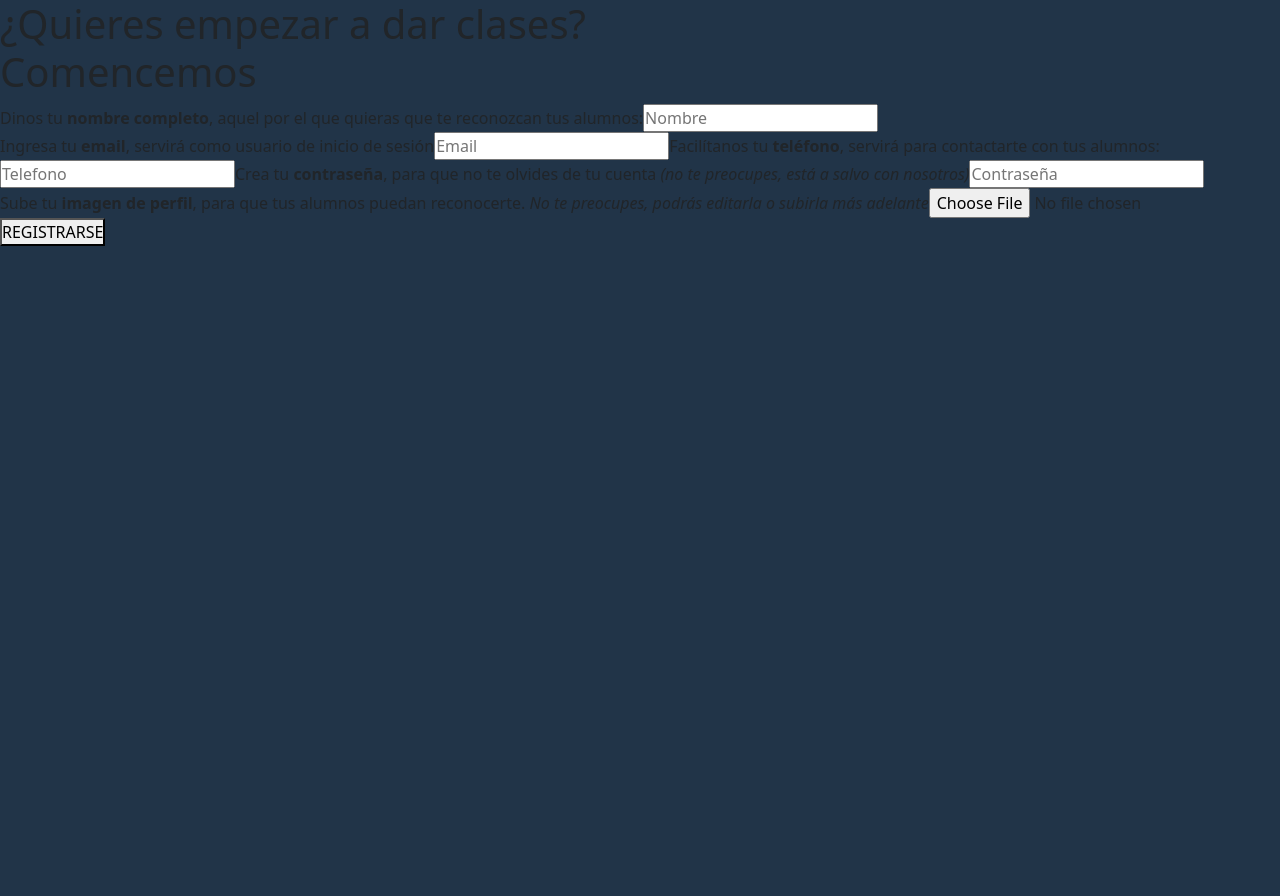
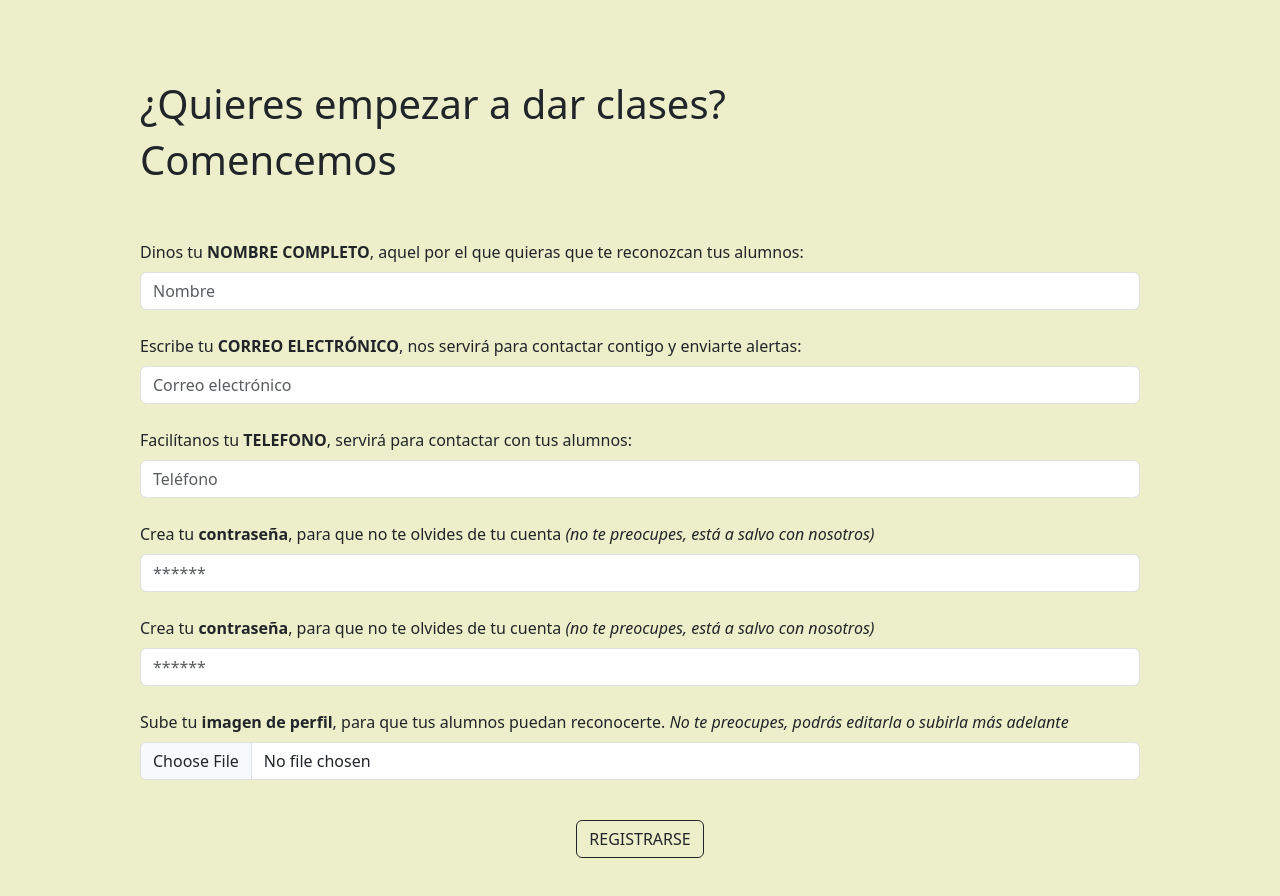
Before and after one commit to javixyloque/Tonalya, a React (Vite) app in the folder Frontend/: page /formprofesor in a window 1280 px wide. Shown: the top 896 px of the page. Before the commit the page ends 800 px from the top, so only its background shows below. Built offline with nearby package versions, Linux system fonts and the light colour scheme.

Commit message:
Bootstrap Form REVISAR

```diff
--- a/Frontend/src/Home.jsx
+++ b/Frontend/src/Home.jsx
@@ -1,14 +1,14 @@
 import { Link } from 'react-router-dom';
 import {Button, Card, Container, Row, Col} from 'react-bootstrap'
 // import './Home.css';
-
+import TopBanner from './components/templates/TopBanner';
 // PALETA DE COLORES
 // https://colorhunt.co/palette/21344854779294b4c1ecefca
 
 const  Home = () => {
     return (
         <>
-
+        <TopBanner/>
         <Container>
             <Row>
                <Col sm={12} >
--- a/Frontend/src/components/FormProfesor.jsx
+++ b/Frontend/src/components/FormProfesor.jsx
@@ -1,39 +1,49 @@
 
-// import {useState} from "react";
+import {useState} from "react";
 // import {SyncLoader} from "react-spinners"
 import { useNavigate } from 'react-router-dom';
 import { codificarImagen64 } from "../functions/codificar.js";
+import {Container, Row, Col, Button, Form} from "react-bootstrap"
 import "./formprofesor.css";
 const FormProfesor = () => {
     const navigate = new useNavigate();
+    const [validated, setValidated] = useState(false);
+    const [nombre, setNombre] = useState('');
+    const [email, setEmail] = useState('');
+    const [telefono, setTelefono] = useState('');
+    const [contrasenya, setContrasenya] = useState('');
+    const [imagen, setImagen]  = useState('');
 
         const enviarFormulario = async (event) => {
+            const formulario =  event.currentTarget;
             event.preventDefault();
+            if (formulario.checkValidity() === false ) {
+                event.stopPropagation();
+                setValidated(true)
+            }
 
-            const nombre = event.target.nombre.value;
-            const email = event.target.email.value;
-            const telefono = event.target.telefono.value;
-            const password = event.target.password.value;
-            let imagen = event.target.imagen.files[0] || null;
 
-            let imagenCodificada = null;
+
+
+
+            let imagenCodificada = undefined;
 
             if (imagen){
-                imagenCodificada = await codificarImagen64(imagen);
+                imagenCodificada = await codificarImagen64(imagen) || undefined;
             }
+
 
             const datosFormulario = JSON.stringify({
                 nombre: nombre,
                 email: email,
                 telefono: telefono,
-                password: password,
+                password: contrasenya,
                 imagen: imagenCodificada
             })
 
 
             try {
                 const response = await fetch('http://localhost:5000/profesor', {
-
                     method: 'POST',
                     headers: {
                         'Content-Type': 'application/json',
@@ -42,10 +52,11 @@ const FormProfesor = () => {
                 });
                 const insert = await response.json();
                 if (response.ok) {
-                    console.log('Formulario enviado correctamente', insert);
+                    setValidated(true);
                     navigate('/profesores');
                 } else {
                     console.error('Error al enviar el formulario', insert);
+                    setValidated(true);
                 }
             } catch (error) {
                 console.error('Error de red:', error);
@@ -58,21 +69,107 @@ const FormProfesor = () => {
 
             return (
                 <>
-                <h1>¿Quieres empezar a dar clases? <br />Comencemos</h1>
-                <form onSubmit={enviarFormulario}>
-                    <label htmlFor="nombre">Dinos tu <strong>nombre completo</strong>, aquel por el que quieras que te reconozcan tus alumnos:</label>
-                    <input type="text" name="nombre"  placeholder="Nombre" />
-                    <label htmlFor="email">Ingresa tu <strong>email</strong>, servirá como usuario de inicio de sesión</label>
-                    <input type="email" name="email" placeholder="Email" />
-                    <label htmlFor="telefono">Facilítanos tu <strong>teléfono</strong>, servirá para contactarte con tus alumnos:</label>
-                    <input type="text" name="telefono" placeholder="Telefono" />
-                    <label htmlFor="contraseña">Crea tu <strong>contraseña</strong>, para que no te olvides de tu cuenta <em>(no te preocupes, está a salvo con nosotros)</em></label>
-                    <input type="password" name="password"   placeholder="Contraseña" />
-                    <label htmlFor="imagen">Sube tu <strong>imagen de perfil</strong>, para que tus alumnos puedan reconocerte. <em>No te preocupes, podrás editarla o subirla más adelante</em></label>
-                    <input type="file" name="imagen" />
+                <Container style={{maxWidth: "80vw"}}>
+                    <Row className="mb-5" >
+                        <Col sm={12}>
+                            <h1>¿Quieres empezar a dar clases?</h1>
+                        </Col>
+                        <Col sm={12}>
+                            <h1>Comencemos</h1>
+                        </Col>
 
-                    <button type="submit">REGISTRARSE</button>
-                </form>
+                    </Row>
+                    <Row>
+                        <Form noValidate validated={validated} onSubmit={enviarFormulario} method="POST" encType="multipart/form-data">
+
+
+
+
+                            <Form.Group as={Col} md={12} className="mb-4" >
+                                <Form.Label>Dinos tu <strong>NOMBRE COMPLETO</strong>, aquel por el que quieras que te reconozcan tus alumnos:</Form.Label>
+                                <Form.Control
+                                    required
+                                    type="text"
+                                    placeholder="Nombre"
+                                    value={nombre}
+                                    onChange={(e) => setNombre(e.target.value)}
+                                    // defaultValue="Mark"
+                                />
+                            </Form.Group>
+
+                            <Form.Group as={Col} md={12} className="mb-4" >
+                                <Form.Label>Escribe tu <strong>CORREO ELECTRÓNICO</strong>, nos servirá para contactar contigo y enviarte alertas:</Form.Label>
+                                <Form.Control
+                                    required
+                                    type="email"
+                                    placeholder="Correo electrónico"
+                                    value={email}
+                                    onChange={(e) => setEmail(e.target.value)}
+                                    // defaultValue="Mark"
+                                />
+                            </Form.Group>
+
+                            <Form.Group as={Col} md={12} className="mb-4" >
+                                <Form.Label>Facilítanos tu <strong>TELEFONO</strong>, servirá para contactar con tus alumnos:</Form.Label>
+                                <Form.Control
+                                    required
+                                    type="text"
+                                    placeholder="Teléfono"
+                                    value={telefono}
+                                    onChange={(e) => setTelefono(e.target.value)}
+                                    // defaultValue="Mark"
+                                />
+                            </Form.Group>
+                            <Form.Group as={Col} md={12} className="mb-4" >
+                                <Form.Label>Crea tu <strong>contraseña</strong>, para que no te olvides de tu cuenta <em>(no te preocupes, está a salvo con nosotros)</em></Form.Label>
+                                <Form.Control
+                                    required
+                                    type="password"
+                                    placeholder="******"
+                                    value={contrasenya}
+                                    onChange={(e) => setContrasenya(e.target.value)}
+                                    // defaultValue="Mark"
+                                />
+                            </Form.Group>
+                            <Form.Group as={Col} md={12} className="mb-4" >
+                                <Form.Label>Crea tu <strong>contraseña</strong>, para que no te olvides de tu cuenta <em>(no te preocupes, está a salvo con nosotros)</em></Form.Label>
+                                <Form.Control
+                                    required
+                                    type="password"
+                                    placeholder="******"
+                                    value={contrasenya}
+                                    onChange={(e) => setContrasenya(e.target.value)}
+                                    // defaultValue="Mark"
+                                />
+                            </Form.Group>
+
+                            <Form.Group className="position-relative mb-3">
+                                <Form.Label>Sube tu <strong>imagen de perfil</strong>, para que tus alumnos puedan reconocerte. <em>No te preocupes, podrás editarla o subirla más adelante</em></Form.Label>
+                                <Form.Control
+                                type="file"
+                                required
+                                value={imagen}
+                                onChange={(e) => setImagen(e.target.value)}
+                                />
+                                <Form.Control.Feedback type="invalid" tooltip>
+                                Así no está bien colega, pon una foto valida
+                                </Form.Control.Feedback>
+                            </Form.Group>
+
+
+
+
+                            <label htmlFor="imagen" className='mb-2'></label>
+
+
+                            <Col sm={12} style={{display: "flex", justifyContent: "center"}}>
+                                <Button variant="outline-dark" type="submit">REGISTRARSE</Button>
+                            </Col>
+
+
+                        </Form>
+                    </Row>
+                </Container>
 
 
                 </>
--- /dev/null
+++ b/Frontend/src/components/templates/TopBanner.jsx
@@ -0,0 +1,17 @@
+import {Nav, Navbar,  Image} from "react-bootstrap"
+
+
+
+const TopBanner = () => {
+
+    return (
+        <>
+            <Navbar expand="lg" style={{backgroundColor: "#213448"}}>
+                <Navbar.Brand href="/"><Image src="../../resources/images/tonalya_logo.png" rounded/></Navbar.Brand>
+            </Navbar>
+            <Nav></Nav>
+        </>
+    );
+}
+
+export default TopBanner;
--- a/Frontend/src/index.css
+++ b/Frontend/src/index.css
@@ -14,7 +14,7 @@ text-rendering: optimizeLegibility;
 }
 #root {
 
-background-color: #213448;
+background-color: #ECEFCA;
 }
 
 * {
@@ -30,3 +30,8 @@ ul {
     list-style-type:none;
     margin:auto;
 }
+
+.container {
+    padding-top: 10vh;
+    padding-bottom: 10vh;
+}
```
Also changed, not shown: 2 other files (tests, documents, lock files or other folders).
